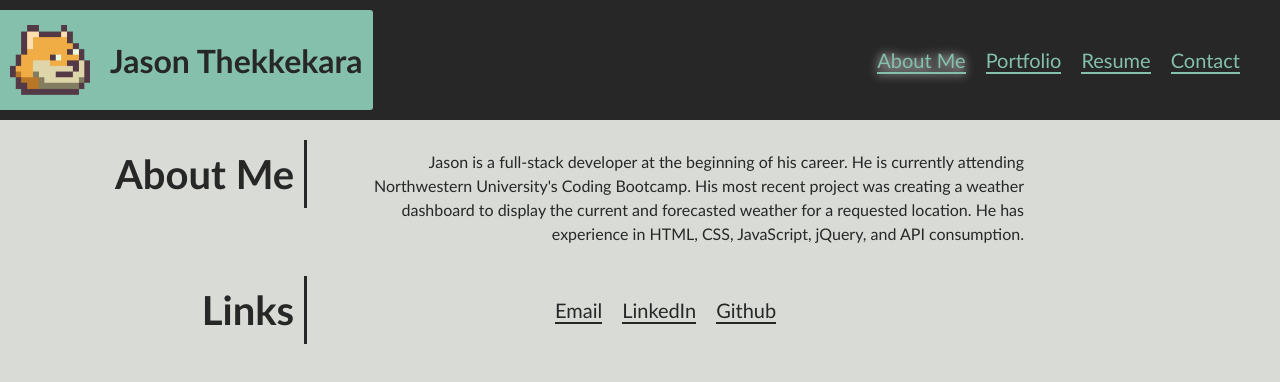
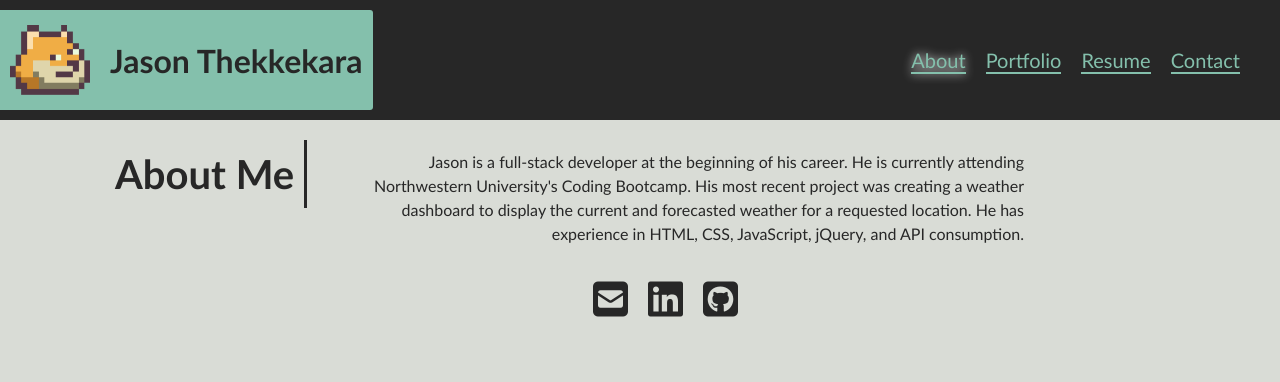
Before and after one commit to jathek/react-portfolio, a React (Create React App) app: page / in a window 1280 px wide. Shown: the top 382 px of the page. Built offline with nearby package versions, Linux system fonts and the light colour scheme.

Commit message:
font awesome for footer; fix padding on contact for small screens

```diff
--- a/public/index.html
+++ b/public/index.html
@@ -24,6 +24,7 @@
       work correctly both with client-side routing and a non-root public URL.
       Learn how to configure a non-root public URL by running `npm run build`.
     -->
+    <script defer src="https://kit.fontawesome.com/77f40e7b05.js" crossorigin="anonymous"></script>
     <title>React App</title>
   </head>
   <body>
--- a/src/App.css
+++ b/src/App.css
@@ -100,7 +100,6 @@ footer h4 {
   flex: 0 0 90%;
   width: 90%;
   text-align: center;
-  border-bottom: 0.3rem solid var(--secondary);
   padding: 1rem;
   font-size: 4rem;
 }
@@ -128,7 +127,6 @@ footer section ul li {
 footer section ul li a {
   color: var(--secondary);
   text-decoration: none;
-  border-bottom: 0.2rem solid var(--secondary);
 }
 
 /* main page content */
@@ -233,6 +231,8 @@ main > section > p {
   display: flex;
   justify-content: space-between;
   flex-wrap: wrap;
+  padding: 1rem;
+  margin: auto;
 }
 #contact-form * {
   margin-bottom: 2rem;
@@ -240,7 +240,7 @@ main > section > p {
   border-width: 1px;
 }
 #contact-form input {
-  width: 33%;
+  width: 45%;
   padding: 1rem;
 }
 #contact-form textarea,
@@ -276,8 +276,6 @@ main > section > p {
     flex: 0 0 30%;
     width: 30%;
     text-align: right;
-    border-right: 3px solid var(--secondary);
-    border-bottom: none;
   }
   footer section {
     flex: 0 0 70%;
@@ -309,14 +307,15 @@ main > section > p {
     width: 70%;
     justify-content: space-between;
   }
+  .workflex .card:not(:first-child) {
+    flex: 0 0 46%;
+    width: 46%;
+  }
+
   #contact-form {
     flex: 0 0 70%;
     width: 70%;
     justify-content: space-between;
-  }
-  .workflex .card:not(:first-child) {
-    flex: 0 0 46%;
-    width: 46%;
   }
 }
 
--- a/src/components/Footer.js
+++ b/src/components/Footer.js
@@ -3,19 +3,23 @@ import React from "react";
 export default function Footer() {
   return (
     <footer id="contact_me">
-        <h4>Links</h4>
+      <h4></h4>
       <section>
         <ul>
           <li>
-              <a href="mailto:nearcaught@gmail.com">Email</a>
+            <a href="mailto:nearcaught@gmail.com">
+              <i class="fa-solid fa-square-envelope fa-2xl"></i>
+            </a>
           </li>
           <li>
             <a href="https://www.linkedin.com/in/jason-thekkekara/">
-                LinkedIn
+              <i class="fa-brands fa-linkedin fa-2xl"></i>
             </a>
           </li>
           <li>
-              <a href="https://github.com/nearcatch">Github</a>
+            <a href="https://github.com/nearcatch">
+              <i class="fa-brands fa-github-square fa-2xl"></i>
+            </a>
           </li>
         </ul>
       </section>
--- a/src/components/NavTabs.js
+++ b/src/components/NavTabs.js
@@ -16,7 +16,7 @@ export default function NavTabs({ currentPage, handlePageChange }) {
               onClick={() => handlePageChange("About")}
               className={currentPage === "About" ? "glow" : ""}
             >
-              About Me
+              About
             </a>
           </li>
           <li>
```
Lines whose indentation alone changed are shown as unchanged.
